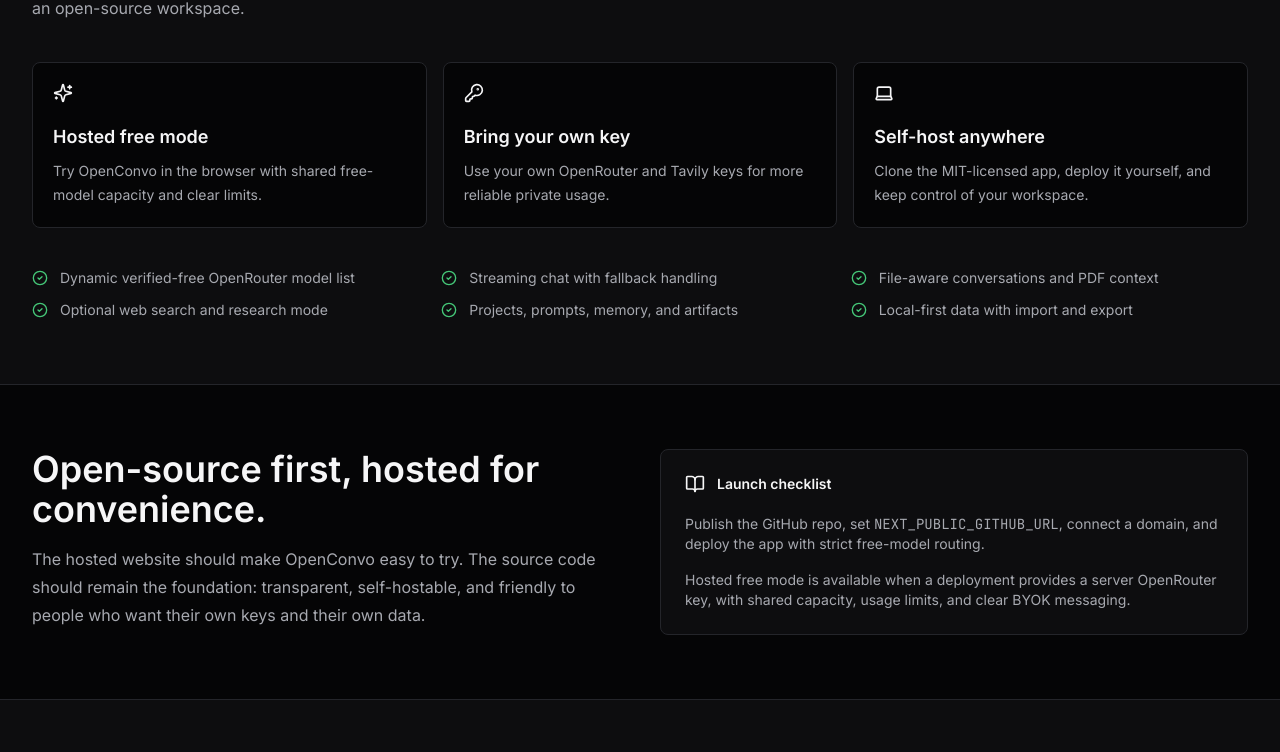
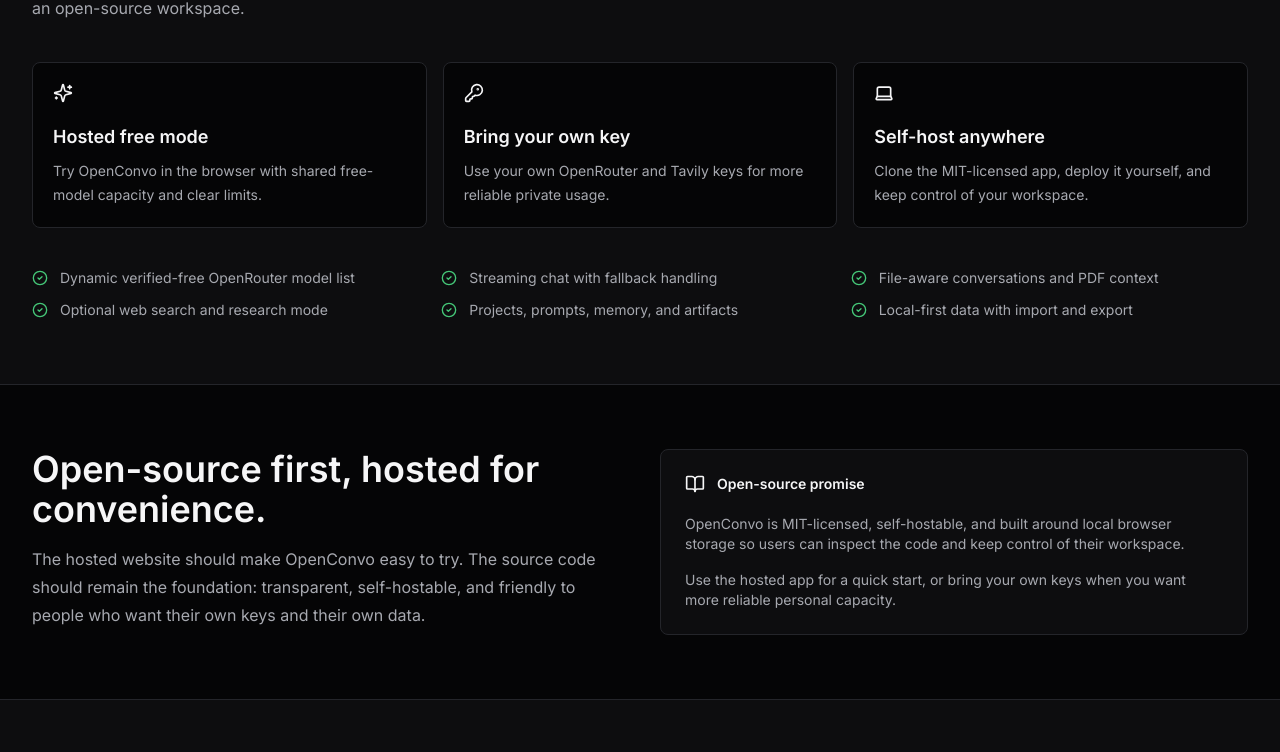
Before and after one commit to fayzkk889/openconvo, a Next.js app: page / in a window 1280 px wide. Shown: the part 956-1708 px from the top of the page. Built offline with nearby package versions, Linux system fonts and the light colour scheme; no server answers.

Commit message:
Polish landing page public copy

```diff
--- a/src/app/page.tsx
+++ b/src/app/page.tsx
@@ -125,7 +125,7 @@
               </div>
               <div className="grid min-h-[420px] grid-cols-[160px_1fr]">
                 <aside className="border-r border-[var(--color-border)] bg-[var(--color-bg-primary)] p-3">
-                  {['Research notes', 'PDF summary', 'Launch checklist', 'Model tests'].map((item, index) => (
+                  {['Research notes', 'PDF summary', 'Project plan', 'Model tests'].map((item, index) => (
                     <div
                       key={item}
                       className={`mb-2 rounded-md px-3 py-2 text-xs ${index === 0 ? 'bg-[var(--color-bg-active)] text-[var(--color-text-primary)]' : 'text-[var(--color-text-secondary)]'}`}
@@ -207,11 +207,11 @@
           <div className="rounded-lg border border-[var(--color-border)] bg-[var(--color-bg-secondary)] p-6">
             <div className="flex items-center gap-3 text-sm font-semibold">
               <BookOpen className="h-5 w-5" />
-              Launch checklist
+              Open-source promise
             </div>
             <div className="mt-5 space-y-4 text-sm text-[var(--color-text-secondary)]">
-              <p>Publish the GitHub repo, set <span className="font-mono">NEXT_PUBLIC_GITHUB_URL</span>, connect a domain, and deploy the app with strict free-model routing.</p>
-              <p>Hosted free mode is available when a deployment provides a server OpenRouter key, with shared capacity, usage limits, and clear BYOK messaging.</p>
+              <p>OpenConvo is MIT-licensed, self-hostable, and built around local browser storage so users can inspect the code and keep control of their workspace.</p>
+              <p>Use the hosted app for a quick start, or bring your own keys when you want more reliable personal capacity.</p>
             </div>
           </div>
         </div>
```
